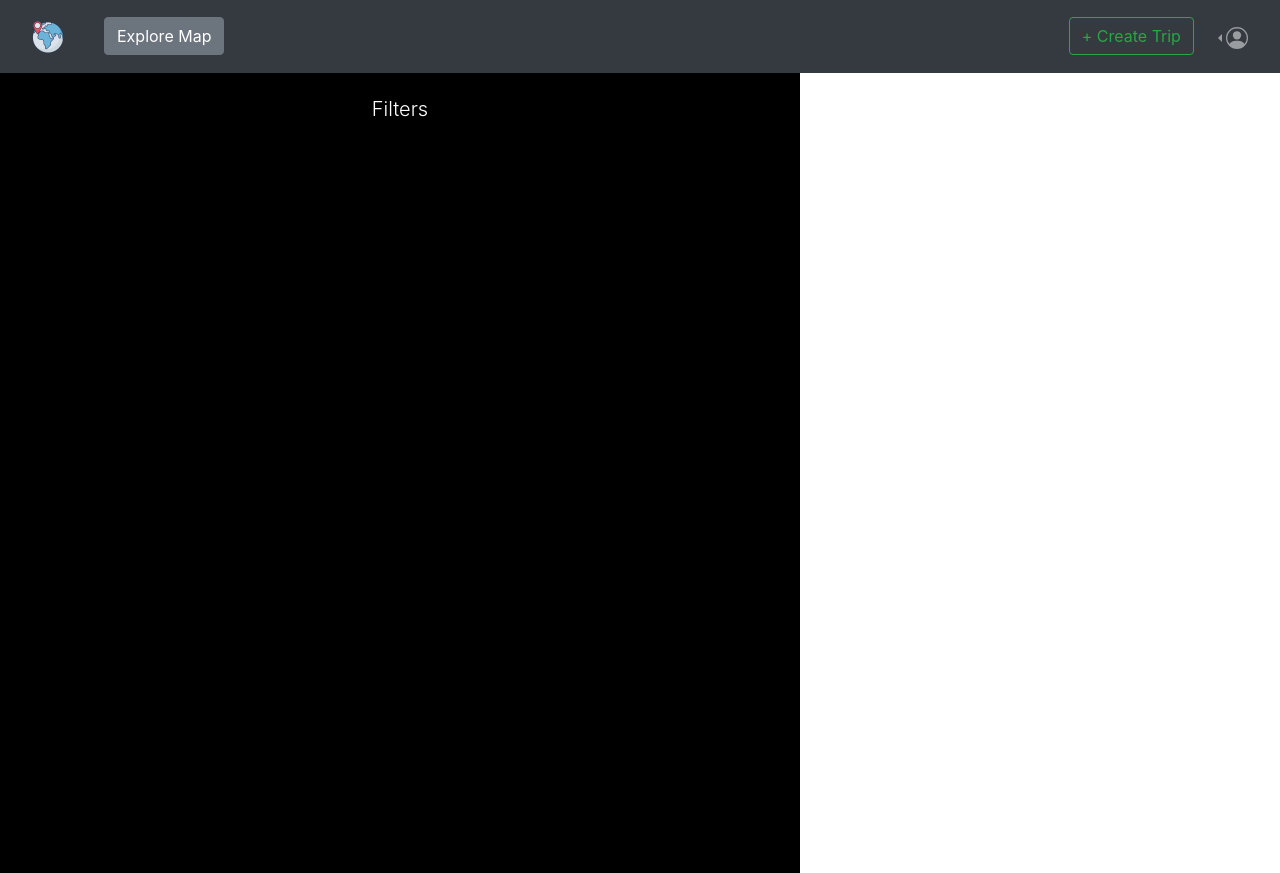
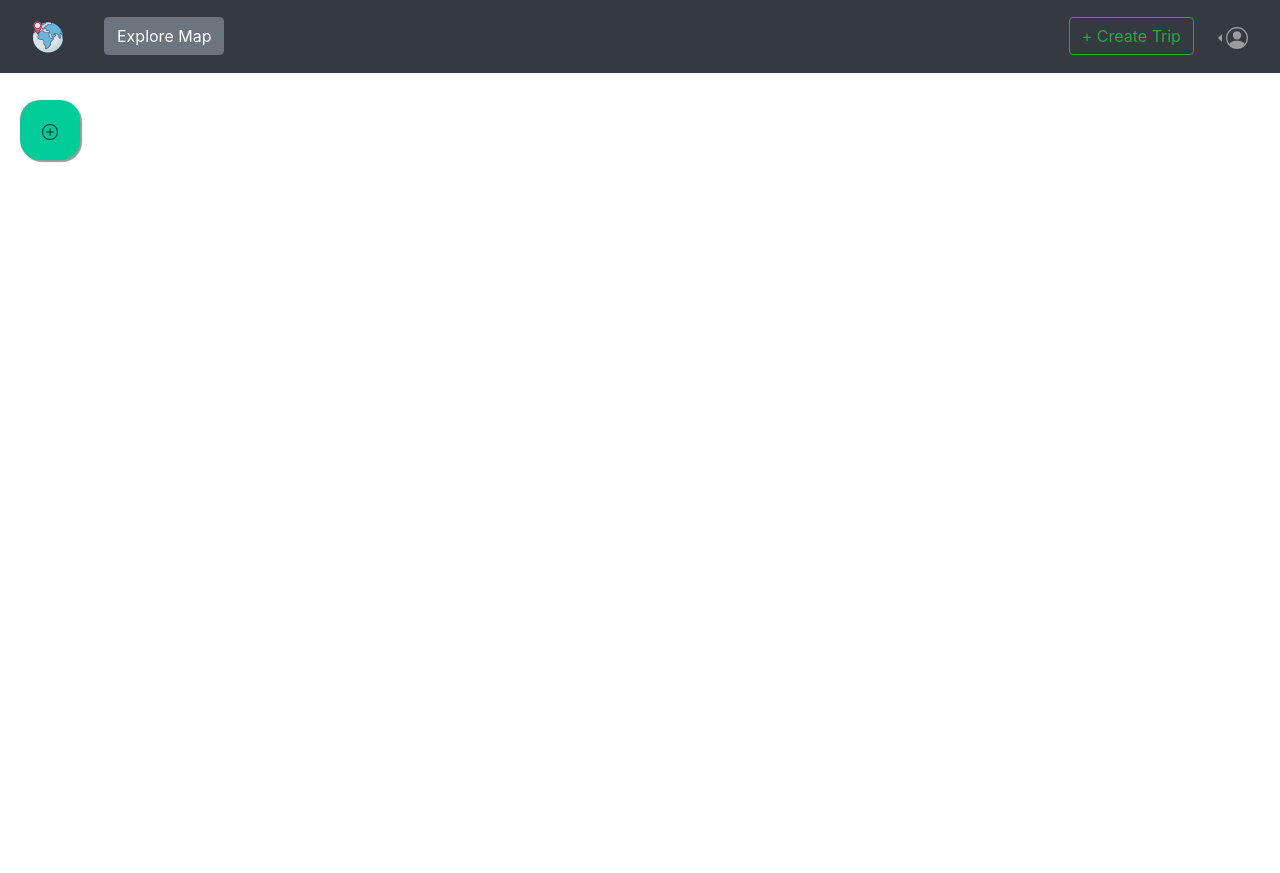
Before and after one commit to zephaniahong/travel-planner-frontend, a React (Create React App) app: page /createtrip in a window 1280 px wide. After the commit the page ends 800 px from the top, so only its background shows below. Built offline with nearby package versions, Linux system fonts and the light colour scheme; the HTML template or start-up script is replaced by a standard one.

Commit message:
Refactor sidebar code. Add buttons and css for button and sidebar animation

```diff
--- a/src/App.css
+++ b/src/App.css
@@ -14,3 +14,34 @@ body::-webkit-scrollbar-track {
 body::-webkit-scrollbar-thumb {
   background: #48337d;
 }
+
+.sidenav {
+  width: 340px;
+  background: black;
+  position: absolute;
+  height: 100%;
+  padding: 0 30px;
+  left: -100%;
+  transition: all 0.9s;
+}
+
+.sidenav.active {
+  left: 0;
+}
+
+.sidebar-btn {
+  position: fixed;
+  width: 60px;
+  height: 60px;
+  top: 100px;
+  left: 20px;
+  background-color: #0c9;
+  color: #fff;
+  border-radius: 20px;
+  text-align: center;
+  box-shadow: 2px 2px 1px #999;
+  z-index: 1;
+  display: flex;
+  justify-content: center;
+  align-items: center;
+}
--- a/src/components/PlusCircleIcon.jsx
+++ b/src/components/PlusCircleIcon.jsx
@@ -1,7 +1,12 @@
 import React from "react";
 
-export default function PlusCircleIcon() {
+export default function PlusCircleIcon(props) {
   return (
+    <button
+      type="button"
+      className="btn"
+      onClick={() => props.setShowNav(!props.showNav)}
+    >
       <svg
         xmlns="http://www.w3.org/2000/svg"
         width="16"
@@ -13,5 +18,6 @@ export default function PlusCircleIcon() {
         <path d="M8 15A7 7 0 1 1 8 1a7 7 0 0 1 0 14zm0 1A8 8 0 1 0 8 0a8 8 0 0 0 0 16z" />
         <path d="M8 4a.5.5 0 0 1 .5.5v3h3a.5.5 0 0 1 0 1h-3v3a.5.5 0 0 1-1 0v-3h-3a.5.5 0 0 1 0-1h3v-3A.5.5 0 0 1 8 4z" />
       </svg>
+    </button>
   );
 }
--- a/src/components/SideBar.jsx
+++ b/src/components/SideBar.jsx
@@ -1,16 +1,7 @@
-import React from "react";
+import React, { useState } from "react";
 import styled from "styled-components";
-// import PlusCircleIcon from "./SideBar.jsx";
+import PlusCircleIcon from "./PlusCircleIcon.jsx";
 import TripCards from "./TripCards.jsx";
-
-const SideNav = styled.nav`
-  width: 50rem;
-  height: 100%;
-  position: absolute;
-  background-color: black;
-  padding: 0 30px;
-  transition: all 1s;
-`;
 
 const StyledNavList = styled.ul`
   list-style: none;
@@ -20,6 +11,7 @@ const StyledNavList = styled.ul`
   flex-direction: column;
   align-items: center;
 `;
+
 const StyledNavItem = styled.li`
   list-style: none;
   display: flex;
@@ -29,23 +21,25 @@ const StyledNavItem = styled.li`
   text-decoration: none;
 `;
 
-const StyledNavLinks = styled.a`
-  list-style: none;
-  text-decoration: none;
-  color: white;
-`;
+export default function SideBar({ children }) {
+  const [showNav, setShowNav] = useState(false);
 
-export default function SideBar({ children }) {
   return (
-    <div>
-      <SideNav>
+    <>
+      <header className="sidebar-btn">
+        <PlusCircleIcon setShowNav={setShowNav} showNav={showNav} />
+      </header>
+
+      <div show={showNav}>
+        <div className={showNav ? "sidenav active" : "sidenav"}>
           <StyledNavList>
             <StyledNavItem>
               <h5 className="lead">Filters</h5>
             </StyledNavItem>
             <div>{children}</div>
           </StyledNavList>
-      </SideNav>
         </div>
+      </div>
+    </>
   );
 }
```
Lines whose indentation alone changed are shown as unchanged.
